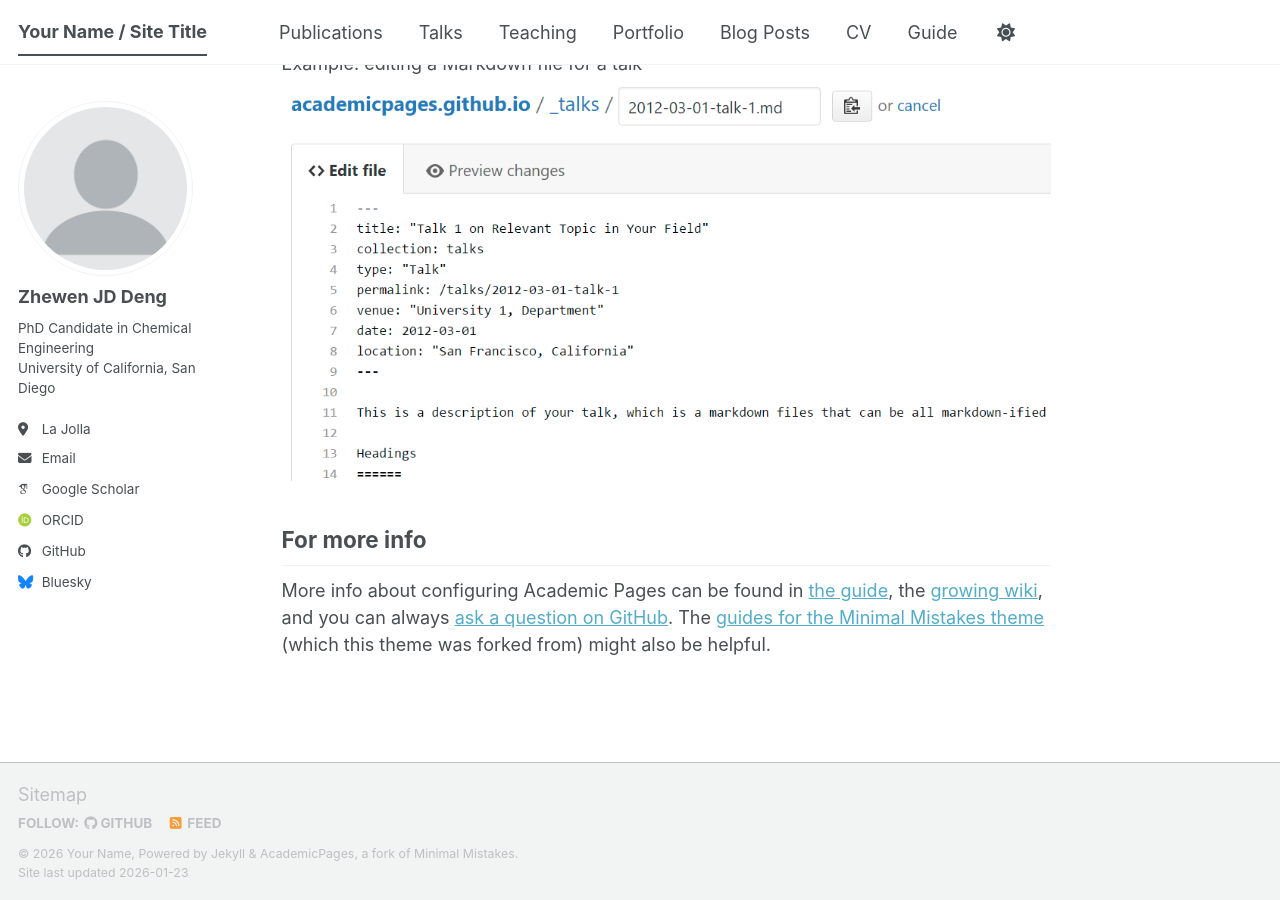
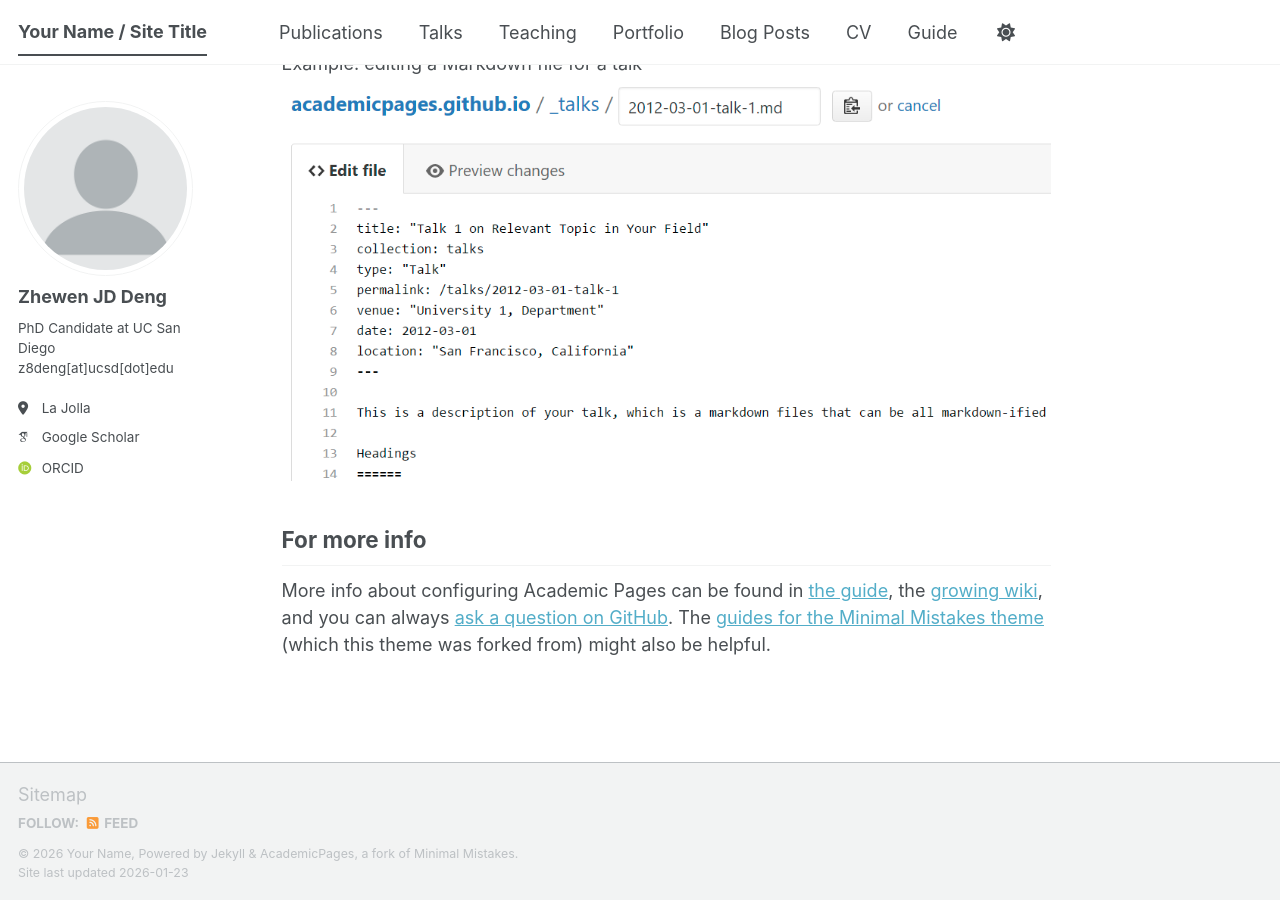
Before and after one commit to zhewenjddeng-personal/zhewenjddeng-personal.github.io, a Jekyll site: the page built from _pages/about.md, in a window 1280 px wide and 900 px high, scrolled down 2720 px. Built offline with Jekyll 4.4.1, drawn with Linux system fonts in a browser that asks for light colours; some web fonts are replaced; a script bundle is joined from its source files by our own code; library files that are not in the unit come from our copies.

Commit message:
Update _config.yml

```diff
--- a/_config.yml
+++ b/_config.yml
@@ -26,11 +26,11 @@ author:
   avatar           : "profile.png"
   name             : "Zhewen JD Deng"
   pronouns         : # example: "she/her"
-  bio              : "PhD Candidate in Chemical Engineering<br>University of California, San Diego"
+  bio              : "PhD Candidate at UC San Diego<br>z8deng[at]ucsd[dot]edu"
   location         : "La Jolla"
   employer         : #"Red Brick University"
   uri              : # URL
-  email            : "z8deng[at]ucsd[dot]edu"
+  email            : # URL
 
   # Academic websites
   academia         : # URL
@@ -51,13 +51,13 @@ author:
   bitbucket        : # Username - Update with your username on the site
   codepen          : # Username
   dribbble         : # Username
-  github           : "academicpages"
+  github           : #
   kaggle           : # Username
   stackoverflow    : # User number or user number and name (i.e., use "1" or "1/jeff-atwood")
 
   # Social media
   artstation       : # Username
-  bluesky          : "bsky.app" # Replace this with you Bluesky username
+  bluesky          : # Username
   facebook         : # Username
   flickr           : # Username
   foursquare       : # Username
@@ -74,7 +74,7 @@ author:
   steam            : # Username
   telegram         : # URL
   tumblr           : # Username
-  twitter          : # Username for X / Twitter
+  X(twitter)       : "https://x.com/DengZhewen"
   vine             : # Username
   weibo            : # Username
   wikipedia        : # Username
```
